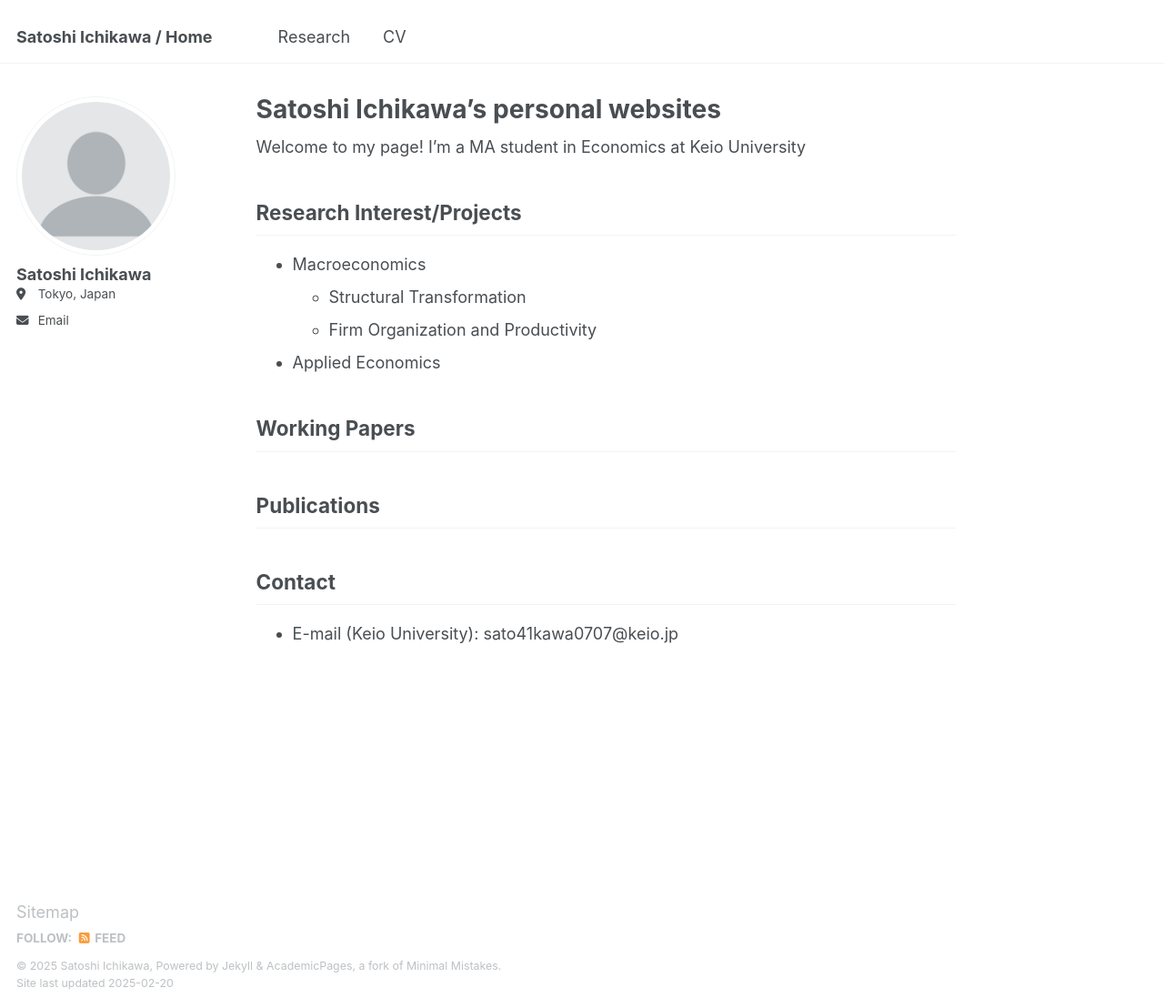
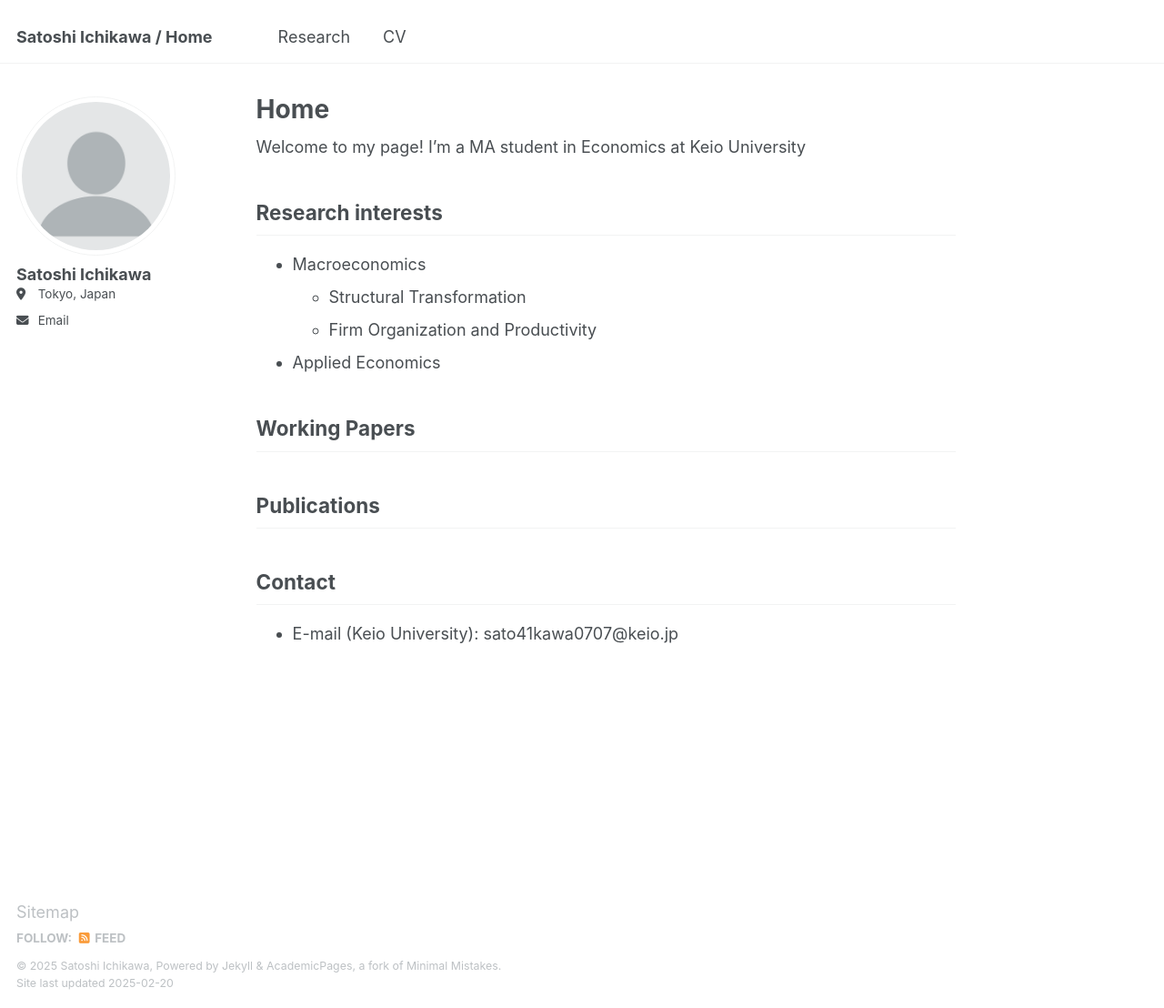
Before and after one commit to Ichikawa-Satoshi/Ichikawa-Satoshi.github.io, a Jekyll site: the page built from _pages/about.md, in a window 1280 px wide and 1108 px high. Shown: the whole window at 91% size. Built offline with Jekyll 4.4.1, drawn with Linux system fonts in a browser that asks for light colours.

Commit message:
Update about.md

```diff
--- a/_pages/about.md
+++ b/_pages/about.md
@@ -1,6 +1,6 @@
 ---
 permalink: /
-title: "Satoshi Ichikawa's personal websites"
+title: "Home"
 author_profile: true
 redirect_from:
   - /about/
@@ -10,8 +10,7 @@ redirect_from:
 Welcome to my page!
 I'm a MA student in Economics at Keio University
 
-
-## Research Interest/Projects
+## Research interests
 - Macroeconomics
   - Structural Transformation
   - Firm Organization and Productivity
@@ -21,6 +20,5 @@ I'm a MA student in Economics at Keio University
 
 ## Publications
 
-
 ## Contact
 - E-mail (Keio University): sato41kawa0707@keio.jp
```
